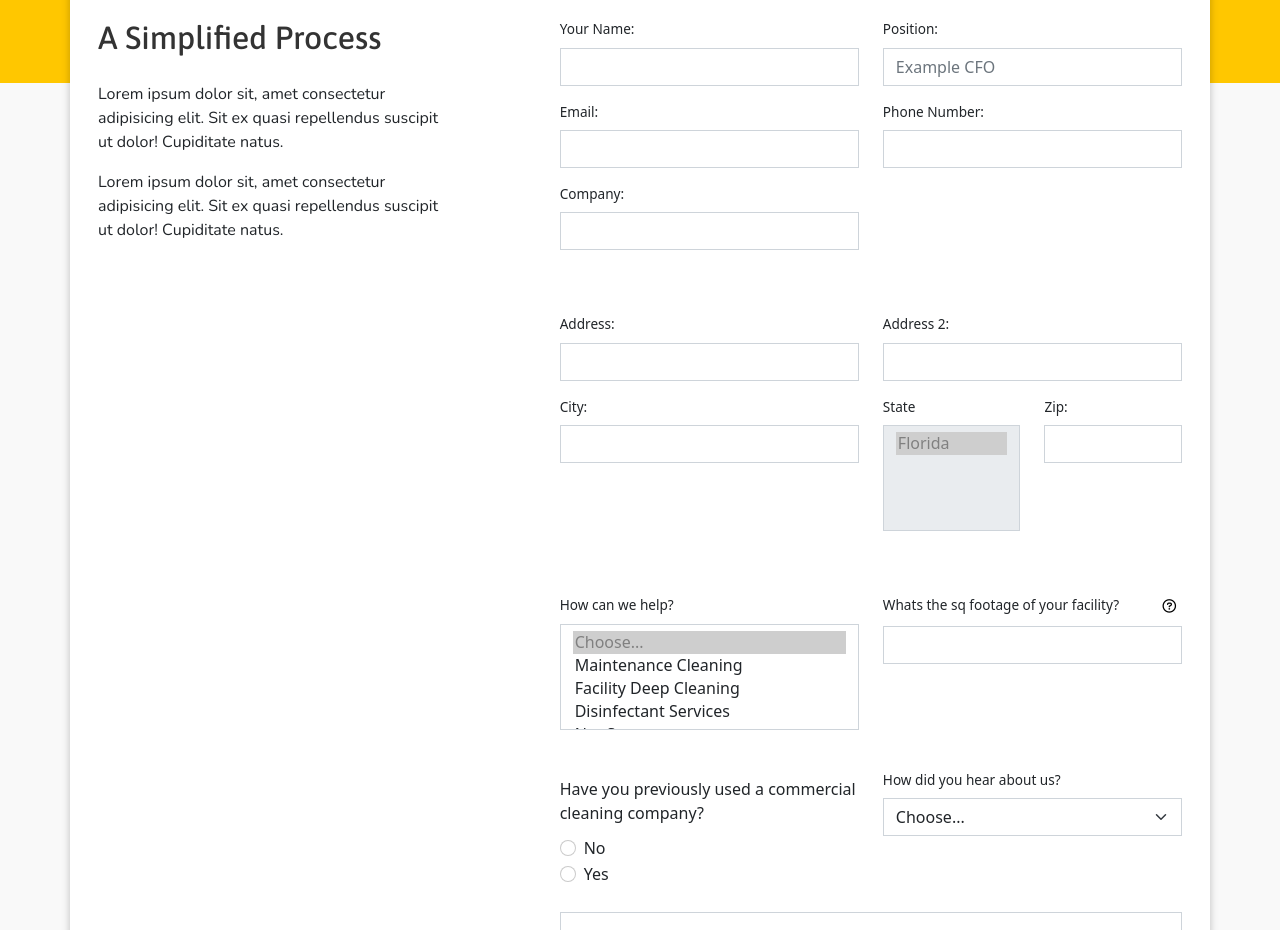
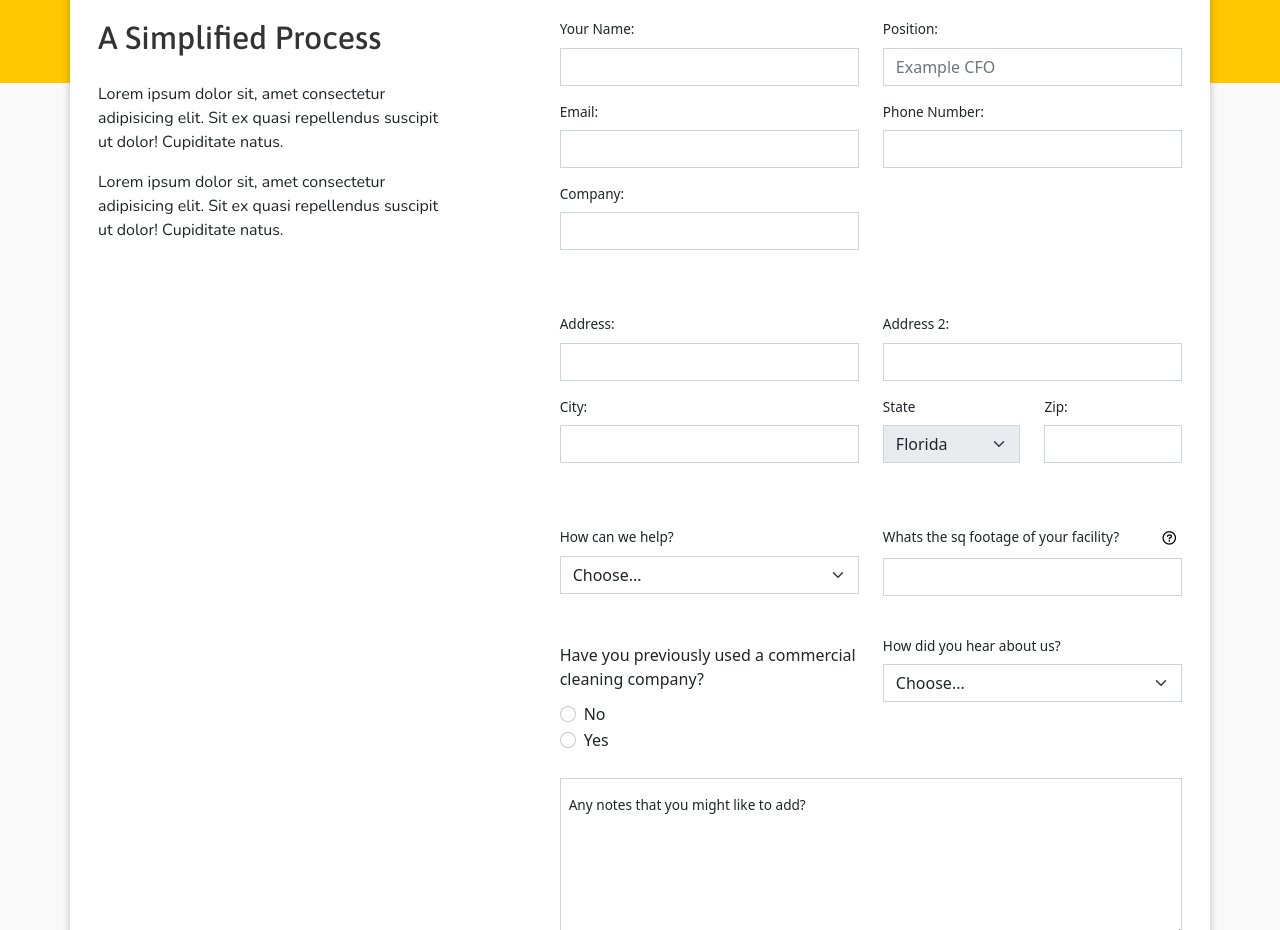
Before and after one commit to stephenleachman/janitors_direct_llc, a website: page request-a-quote.html in a window 1280 px wide. Shown: the part 361-1291 px from the top of the page. Drawn offline with nearby package versions, Linux system fonts and the light colour scheme.

Commit message:
form update

```diff
--- a/request-a-quote.html
+++ b/request-a-quote.html
@@ -188,8 +188,8 @@
                         </div>
                      </div>
                      <div class="col-md-3">
-                        <label for="Service" class="form-label mt-3">State</label>
-                        <select id="Service" class="form-select" name="role[]" multiple disabled>
+                        <label for="Service" class="form-label mt-3"  name="role[]" multiple>State</label>
+                        <select id="Service" class="form-select" disabled>
                         <option value="Florida" selected>Florida</option>
                         </select>
                      </div>
@@ -210,9 +210,9 @@
                   <div class="row mt-5">
                      <!-- Services Dropdown -->
                      <div class="col-md-6">
-                        <label for="Service" class="form-label mt-3">How can we help?</label>
-                        <select id="Service" class="form-select" name="role[]" multiple required>
-                        <option selected disabled value=>Choose...</option>
+                        <label for="Service" class="form-label mt-3" name="role[]" multiple>How can we help?</label>
+                        <select id="Service" class="form-select" required>
+                        <option selected disabled>Choose...</option>
                         <option value="Maintenance Cleaning">Maintenance Cleaning</option>
                         <option value="Facility Deep Cleaning">Facility Deep Cleaning</option>
                         <option value="Disinfectant Services">Disinfectant Services</option>
```
